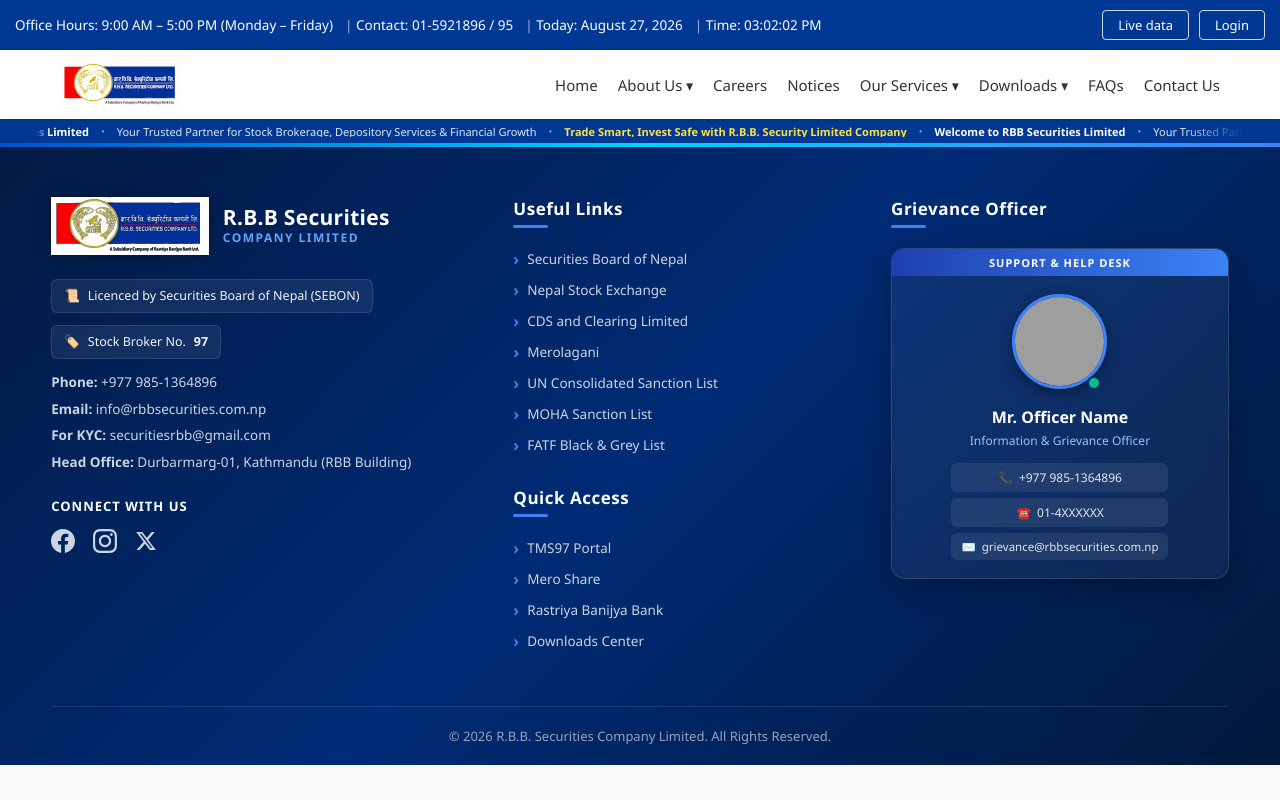
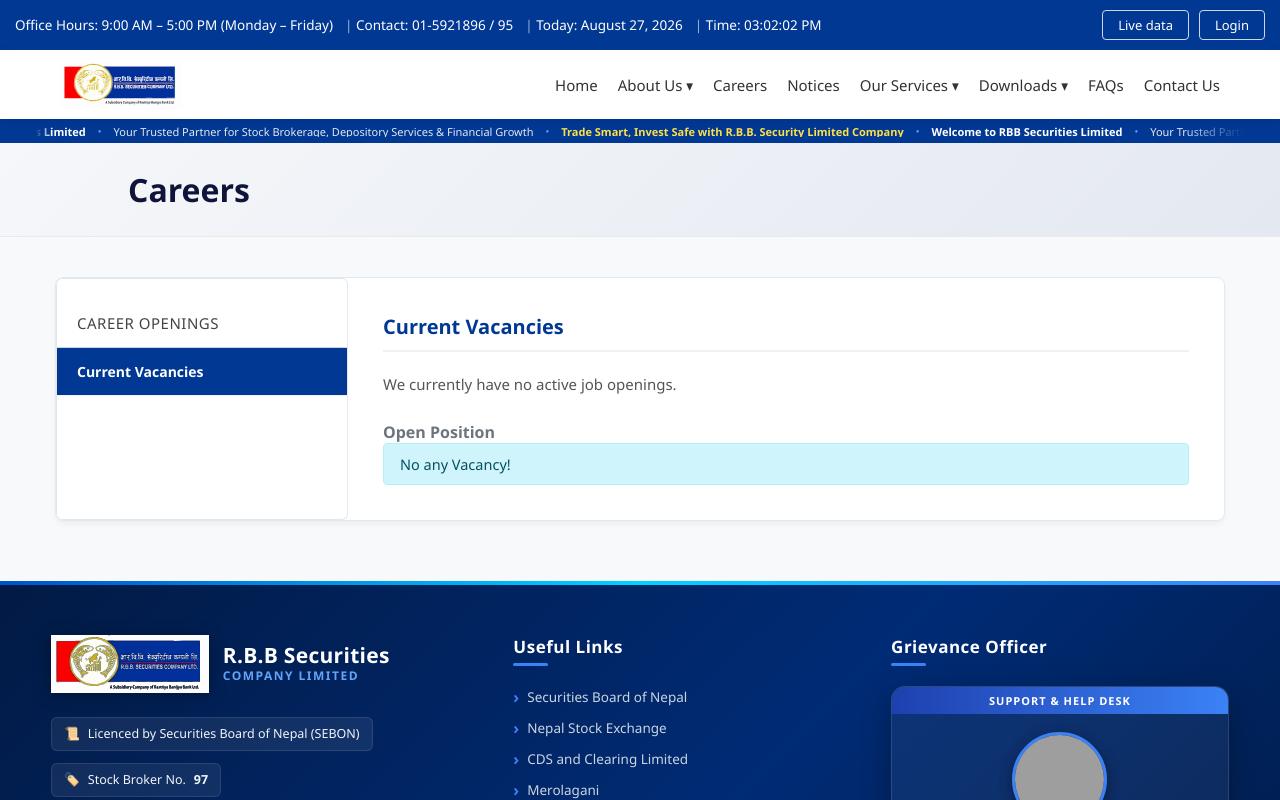
Before and after one commit to srijanathulung97/website, a React (Create React App) app: page /career in a window 1280 px wide. Shown: the top 800 px of the page. Built offline with nearby package versions, Linux system fonts and the light colour scheme; grey boxes are pictures that could not be loaded.

Commit message:
Career is added

```diff
--- a/src/App.js
+++ b/src/App.js
@@ -13,6 +13,7 @@
 import IntroductionPage from './components/IntroductionPage';
 import BodPage from './components/BodPage';
 import TeamPage from './components/TeamPage';
+import CareerPage from './components/CareerPage';
 
 import './App.css';
 
@@ -30,6 +31,10 @@
           <Route path="/about/introduction" element={<IntroductionPage />} />
           <Route path="/about/bod" element={<BodPage />} />
           <Route path="/about/team" element={<TeamPage />} />
+
+          {/* ✅ Corrected Career Route Paths */}
+          <Route path="/careers" element={<CareerPage />} />
+          <Route path="/career" element={<CareerPage />} />
         </Routes>
       </main>
 
--- /dev/null
+++ b/src/components/CareerPage.css
@@ -0,0 +1,243 @@
+
+
+/* --- Global Container Styling --- */
+.career-main-container {
+  max-width: 1200px;
+  margin: 0 auto;
+  padding: 0 15px;
+  box-sizing: border-box;
+}
+
+/* --- KEYFRAME ANIMATIONS --- */
+@keyframes fadeInDown {
+  from {
+    opacity: 0;
+    transform: translateY(-20px);
+  }
+  to {
+    opacity: 1;
+    transform: translateY(0);
+  }
+}
+
+@keyframes fadeInUp {
+  from {
+    opacity: 0;
+    transform: translateY(30px);
+  }
+  to {
+    opacity: 1;
+    transform: translateY(0);
+  }
+}
+
+/* --- Page Title Banner Section --- */
+.page-title-banner {
+  background: linear-gradient(135deg, #f5f7fa 0%, #e4e8f0 100%);
+  padding: 25px 10%;
+  border-bottom: 1px solid #eaeaea;
+  margin-bottom: 40px;
+}
+
+.career-banner-container {
+  max-width: 1200px;
+  margin: 0 auto;
+}
+
+.page-title-banner h1 {
+  font-size: 32px;
+  font-weight: 700;
+  color: #11143a;
+  margin: 0;
+  animation: fadeInDown 0.8s ease-out forwards;
+}
+
+/* --- Main Layout Grid Wrapper Card --- */
+.content-card {
+  background: #fff;
+  border: 1px solid #e2e8f0;
+  border-radius: 8px;
+  overflow: hidden;
+  box-shadow: 0 4px 6px -1px rgba(0, 0, 0, 0.05);
+  margin-bottom: 60px;
+  opacity: 0;
+  animation: fadeInUp 0.8s ease-out forwards;
+  animation-delay: 0.2s;
+}
+
+.career-grid-row {
+  display: flex;
+  flex-wrap: wrap;
+}
+
+.sidebar-column {
+  width: 25%;
+  flex: 0 0 25%;
+  box-sizing: border-box;
+}
+
+.content-column {
+  width: 75%;
+  flex: 0 0 75%;
+  box-sizing: border-box;
+}
+
+/* --- Left Sidebar Tab Selector Panels --- */
+.sidebar-menu {
+  border-right: 1px solid #e2e8f0;
+  height: 100%;
+  padding: 20px 0;
+  background-color: #fff;
+  box-sizing: border-box;
+}
+
+.sidebar-item {
+  display: flex;
+  justify-content: space-between;
+  align-items: center;
+  padding: 14px 20px;
+  color: #4a5568;
+  text-decoration: none;
+  font-size: 14px;
+  font-weight: 500;
+  border-bottom: 1px solid #f1f5f9;
+  position: relative;
+  transition: background-color 0.3s ease, color 0.2s ease, padding-left 0.3s ease;
+  cursor: pointer;
+  user-select: none;
+}
+
+.sidebar-item .arrow-icon {
+  font-size: 12px;
+  color: #94a3b8;
+  transition: transform 0.25s ease, color 0.25s ease;
+}
+
+/* Sidebar Header Label */
+.sidebar-item.header-label {
+  font-size: 15px;
+  font-weight: 500;
+  letter-spacing: 0.5px;
+  color: #444444;
+  background-color: #ffffff;
+  text-transform: uppercase;
+  border-bottom: 1px solid #cbd5e1;
+  transition: all 0.25s ease;
+}
+
+.sidebar-item.header-label:hover {
+  background-color: #f8f9fa;
+  color: #EE1D23;
+}
+
+.sidebar-item.header-label.active {
+  background-color: #003893 !important;
+  color: #ffffff !important;
+  font-weight: 600;
+}
+
+/* Sub-category active styling */
+.sidebar-item.active:not(.header-label) {
+  background-color: #003893 !important;
+  color: #ffffff !important;
+  font-weight: 700;
+}
+
+.sidebar-item.active:not(.header-label) .arrow-icon {
+  color: #ffffff !important;
+  transform: translateX(4px);
+}
+
+.sidebar-item:hover:not(.header-label):not(.active) {
+  background-color: #f7fafc;
+  color: #EE1D23;
+  padding-left: 24px;
+}
+
+.sidebar-item:hover:not(.header-label):not(.active) .arrow-icon {
+  color: #EE1D23;
+  transform: translateX(3px);
+}
+
+/* --- Right Side Document Text View Container --- */
+.document-pane {
+  padding: 35px;
+  box-sizing: border-box;
+}
+
+.pane-instruction {
+  color: #555555;
+  font-size: 15px;
+  line-height: 1.6;
+  margin-bottom: 25px;
+}
+
+.active-pane-text {
+  font-style: italic;
+  animation: fadeInUp 0.4s ease-out forwards;
+}
+
+.pane-title {
+  font-size: 20px;
+  font-weight: 700;
+  color: #003893;
+  margin-top: 0;
+  margin-bottom: 20px;
+  border-bottom: 2px solid #edf2f7;
+  padding-bottom: 10px;
+}
+
+/* Content Pane Animation */
+.content-pane.active-pane {
+  display: block;
+  animation: fadeInUp 0.4s ease-out forwards;
+}
+
+/* Alert Box Styling */
+.fw-bold {
+  font-weight: 700;
+}
+
+.text-muted {
+  color: #6c757d;
+}
+
+.alert-info-box {
+  background-color: #cff4fc;
+  border: 1px solid #b6effb;
+  color: #055160;
+  padding: 10px 16px;
+  border-radius: 4px;
+  font-size: 14.5px;
+}
+
+.mt-4 {
+  margin-top: 1.5rem;
+}
+
+.mb-4 {
+  margin-bottom: 1.5rem;
+}
+
+/* Mobile Responsive Stacking */
+@media (max-width: 768px) {
+  .career-grid-row {
+    flex-direction: column;
+  }
+
+  .sidebar-column,
+  .content-column {
+    width: 100%;
+    flex: 0 0 100%;
+  }
+
+  .sidebar-menu {
+    border-right: none;
+    border-bottom: 1px solid #e2e8f0;
+    padding-bottom: 10px;
+  }
+
+  .document-pane {
+    padding: 20px;
+  }
+}
--- /dev/null
+++ b/src/components/CareerPage.jsx
@@ -0,0 +1,87 @@
+import React, { useState } from 'react';
+import './CareerPage.css';
+
+export default function CareerPage() {
+  // Active Tab State: 'all' | 'vacancies'
+  const [activeTab, setActiveTab] = useState('vacancies');
+
+  const handleHeaderClick = () => {
+    setActiveTab('all');
+  };
+
+  const handleTabClick = (tabId) => {
+    setActiveTab(tabId);
+  };
+
+  return (
+    <div className="career-page-wrapper">
+      {/* Standalone Header Title Banner */}
+      <section className="page-title-banner">
+        <div className="career-banner-container">
+          <h1>Careers</h1>
+        </div>
+      </section>
+
+      {/* Main Content Area */}
+      <div className="career-main-container">
+        <div className="content-card">
+          <div className="career-grid-row">
+
+            {/* LEFT SIDEBAR TAB SELECTIONS */}
+            <div className="sidebar-column">
+              <div className="sidebar-menu">
+                {/* Clickable Career Openings Header */}
+                <div
+                  className={`sidebar-item header-label ${activeTab === 'all' ? 'active' : ''}`}
+                  onClick={handleHeaderClick}
+                >
+                  <span>Career Openings</span>
+                </div>
+
+                {/* Sub-tab Option */}
+                <div
+                  className={`sidebar-item ${activeTab === 'vacancies' ? 'active' : ''}`}
+                  onClick={() => handleTabClick('vacancies')}
+                >
+                  <span>Current Vacancies</span>
+                  <i className="fa-solid fa-arrow-right arrow-icon"></i>
+                </div>
+              </div>
+            </div>
+
+            {/* RIGHT CONTENT DISPLAY AREA */}
+            <div className="content-column">
+              <div className="document-pane">
+
+                {/* Dynamic Context Description */}
+                {activeTab === 'all' && (
+                  <div className="pane-instruction mb-4 font-italic text-muted active-pane-text">
+                    Welcome to the R.B.B Securities Career Portal. Browse our current job openings, stay updated on official recruitment announcements to find the right opportunity for your career growth.
+                  </div>
+                )}
+
+                {/* Current Vacancies Panel */}
+                {(activeTab === 'vacancies' || activeTab === 'all') && (
+                  <div className="content-pane active-pane">
+                    <h2 className="pane-title">Current Vacancies</h2>
+                    <p className="pane-instruction">
+                      We currently have no active job openings.
+                    </p>
+                    <div className="current_vacancy mt-4">
+                      <p className="fw-bold text-muted">Open Position</p>
+                      <div className="alert-info-box">
+                        <span>No any Vacancy!</span>
+                      </div>
+                    </div>
+                  </div>
+                )}
+
+              </div>
+            </div>
+
+          </div>
+        </div>
+      </div>
+    </div>
+  );
+}
```
